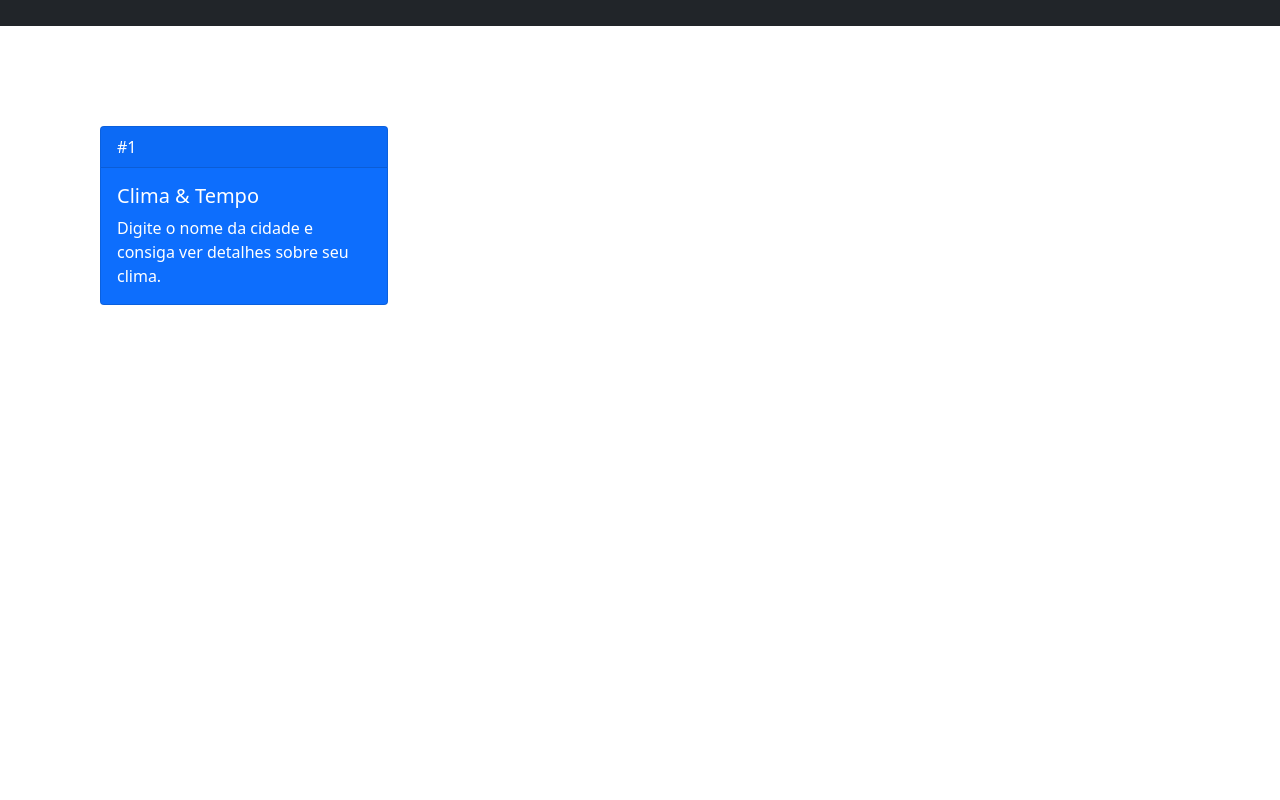
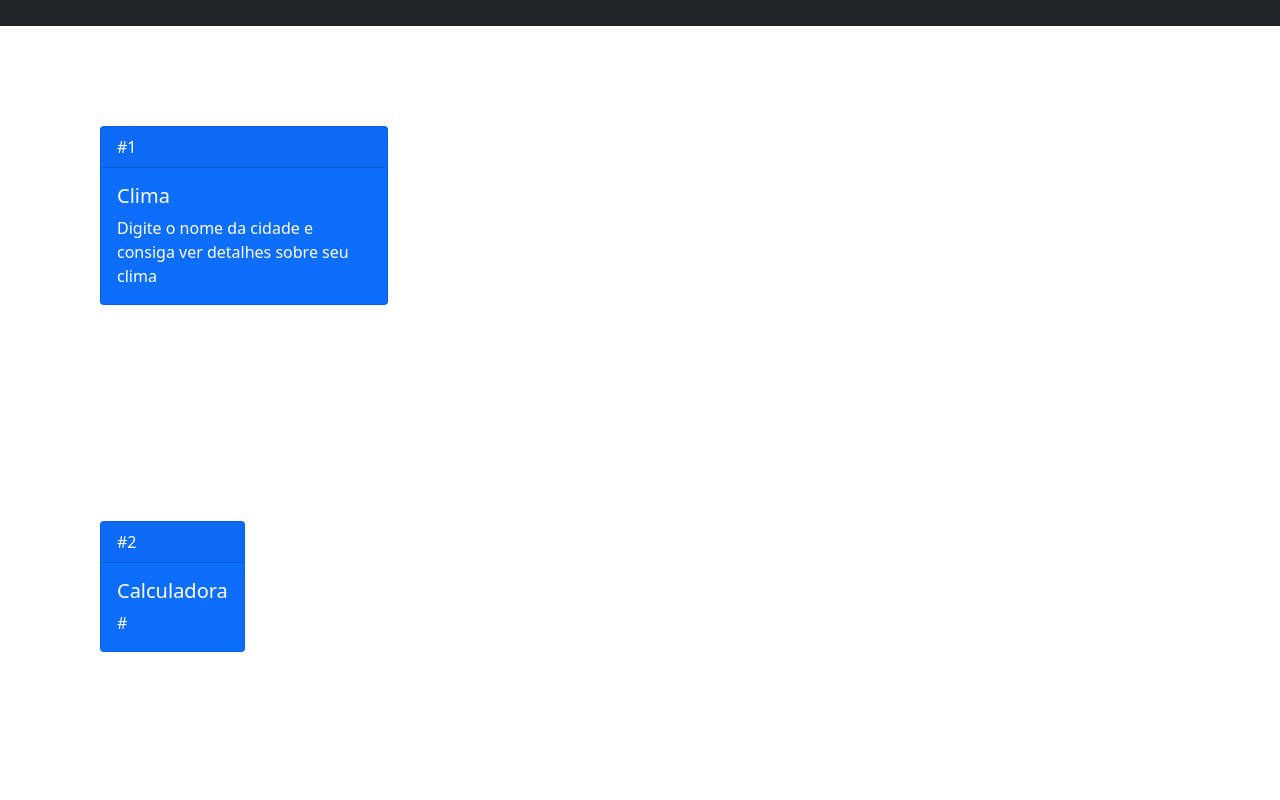
Before and after one commit to weesleycabral/angular-project-catalog, an Angular app: page / in a window 1280 px wide. Shown: the top 800 px of the page. Built offline with nearby package versions, Linux system fonts and the light colour scheme; some icons are missing.

Commit message:
lista de cards, titulos e descricao

```diff
--- a/src/app/pages/menu/menu.component.html
+++ b/src/app/pages/menu/menu.component.html
@@ -1,9 +1,9 @@
-<div class="container-card" routerLink="/weather">
+<div class="container-card" routerLink="/weather" *ngFor="let item of pages; let i = index">
     <div class="card text-white bg-primary mb-3" style="max-width: 18rem;">
-        <div class="card-header">#1</div>
+        <div class="card-header">#{{ i + 1 }}</div>
         <div class="card-body">
-            <h5 class="card-title">Clima & Tempo</h5>
-            <p class="card-text">Digite o nome da cidade e consiga ver detalhes sobre seu clima.</p>
+            <h5 class="card-title">{{ titles[i] }}</h5>
+            <p class="card-text">{{ descricao[i] }}</p>
         </div>
     </div>
 </div>
--- a/src/app/pages/menu/menu.component.scss
+++ b/src/app/pages/menu/menu.component.scss
@@ -1,6 +1,8 @@
 .container-card {
+    display: flex;
     width: 50%;
     padding: 100px;
+    flex-direction: row;
 }
 
 .card:hover {
--- a/src/app/pages/menu/menu.component.ts
+++ b/src/app/pages/menu/menu.component.ts
@@ -1,10 +1,23 @@
-import { Component } from '@angular/core';
+import { Component, OnInit } from '@angular/core';
 
 @Component({
   selector: 'app-menu',
   templateUrl: './menu.component.html',
   styleUrls: ['./menu.component.scss']
 })
-export class MenuComponent {
+export class MenuComponent implements OnInit {
+  public pages: number[] = [];
+  public titles: string[] = [];
+  public descricao: string[] = [];
+
+  constructor() {
+    this.pages = [1, 2, 3];
+    this.titles = ['Clima', 'Calculadora', 'Jogo da Velha'];
+    this.descricao = ['Digite o nome da cidade e consiga ver detalhes sobre seu clima', '#', '#'];
+  }
+
+  ngOnInit(): void {
+
+  }
 
 }
```
